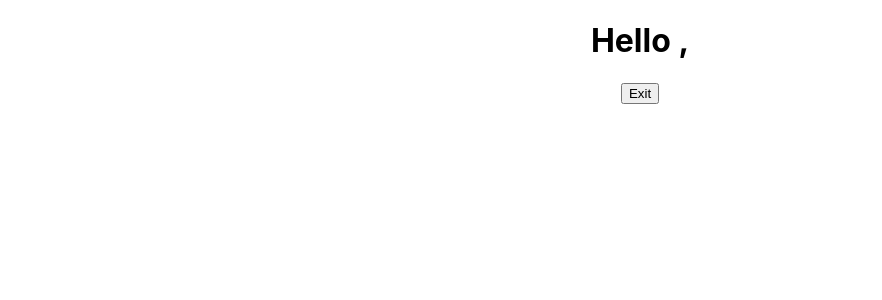
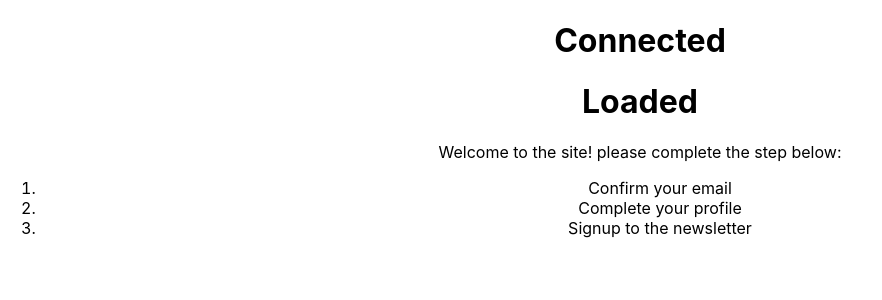
Before and after one commit to DanTaylor28/gitpod-react, a React (Create React App) app in the folder my-app/: page / in a window 1280 px wide. Shown: the top 300 px of the page, without its empty margins (0-882 px from the left). Built offline with nearby package versions, Linux system fonts and the light colour scheme.

Commit message:
Write multi-line ternirary statements

```diff
--- a/my-app/src/App.js
+++ b/my-app/src/App.js
@@ -7,12 +7,15 @@
 // import StatefulGreetingWithPrevState from './components/StatefulGreetingWithPrevState';
 // import EventsClass from './components/EventsClass';
 // import EventsFunctional from './components/EventsFunctional';
-import EventBinding from './components/EventBinding';
+// import EventBinding from './components/EventBinding';
+import ConditionalRenderingFunctional from './components/ConditionalRenderingFunctional';
+import ConditionalRenderingClass from './components/ConditionalRenderingClass';
 
 function App() {
   return (
     <div className="App">
-      <EventBinding />
+      <ConditionalRenderingFunctional connected={true}/>
+      <ConditionalRenderingClass />
     </div>
   );
 }
--- /dev/null
+++ b/my-app/src/components/ConditionalRenderingClass.js
@@ -0,0 +1,31 @@
+import React, { Component } from 'react'
+
+export class ConditionalRenderingClass extends Component {
+  constructor(props) {
+    super(props)
+
+    this.state = {
+       isLoaded: true,
+       isLoggedIn: true,
+    }
+  }
+  render() {
+    return (
+        <div>
+            <h1>{this.state.isLoaded ? 'Loaded' : 'Loading'}</h1>
+            {this.state.isLoggedIn ? (
+                <div>
+                    <p>Welcome to the site! please complete the step below:</p>
+                    <ol>
+                        <li>Confirm your email</li>
+                        <li>Complete your profile</li>
+                        <li>Signup to the newsletter</li>
+                    </ol>
+                </div>
+            ) : ('Please sign in')}
+        </div>
+    )
+  }
+}
+
+export default ConditionalRenderingClass
--- /dev/null
+++ b/my-app/src/components/ConditionalRenderingFunctional.js
@@ -0,0 +1,11 @@
+import React from 'react'
+
+function ConditionalRenderingFunctional(props) {
+  return (
+    <div>
+        <h1>{props.connected ? 'Connected' : 'Not Connected'}</h1>
+    </div>
+  )
+}
+
+export default ConditionalRenderingFunctional
```
